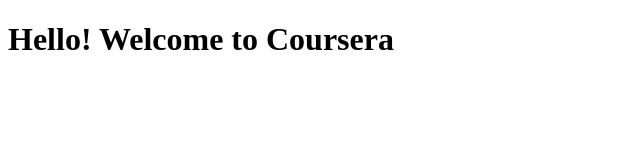
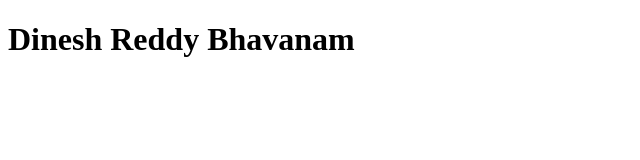
Before and after one commit to 99-dinesh/coursera, a plain HTML site: page site/index.html in a window 1280 px wide. Shown: the whole page, without its empty margins (0-640 px from the left). Drawn offline with Linux system fonts and the light colour scheme.

Commit message:
Update index.html

```diff
--- a/site/index.html
+++ b/site/index.html
@@ -8,6 +8,6 @@
 	</script>
 </head>
 <body>
-<h1>Hello!  Welcome to Coursera</h1>
+<h1>Dinesh Reddy Bhavanam</h1>
 </body>
 </html>
```
